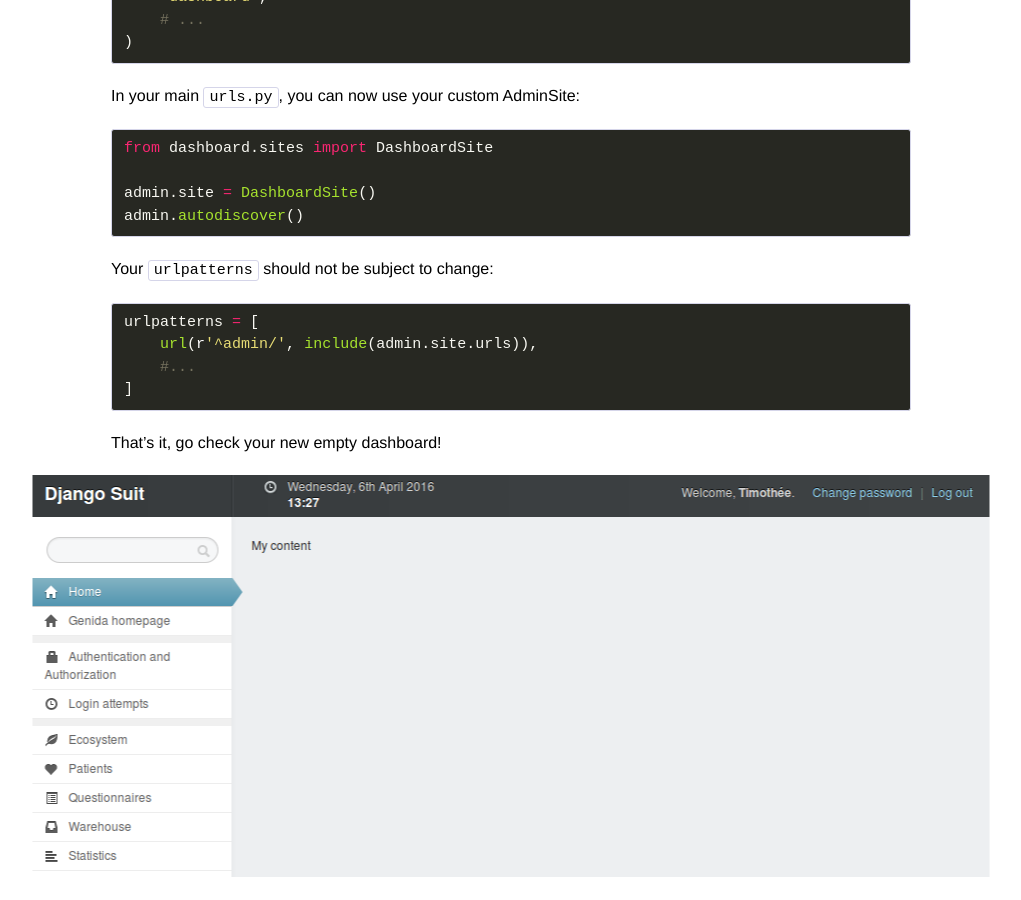
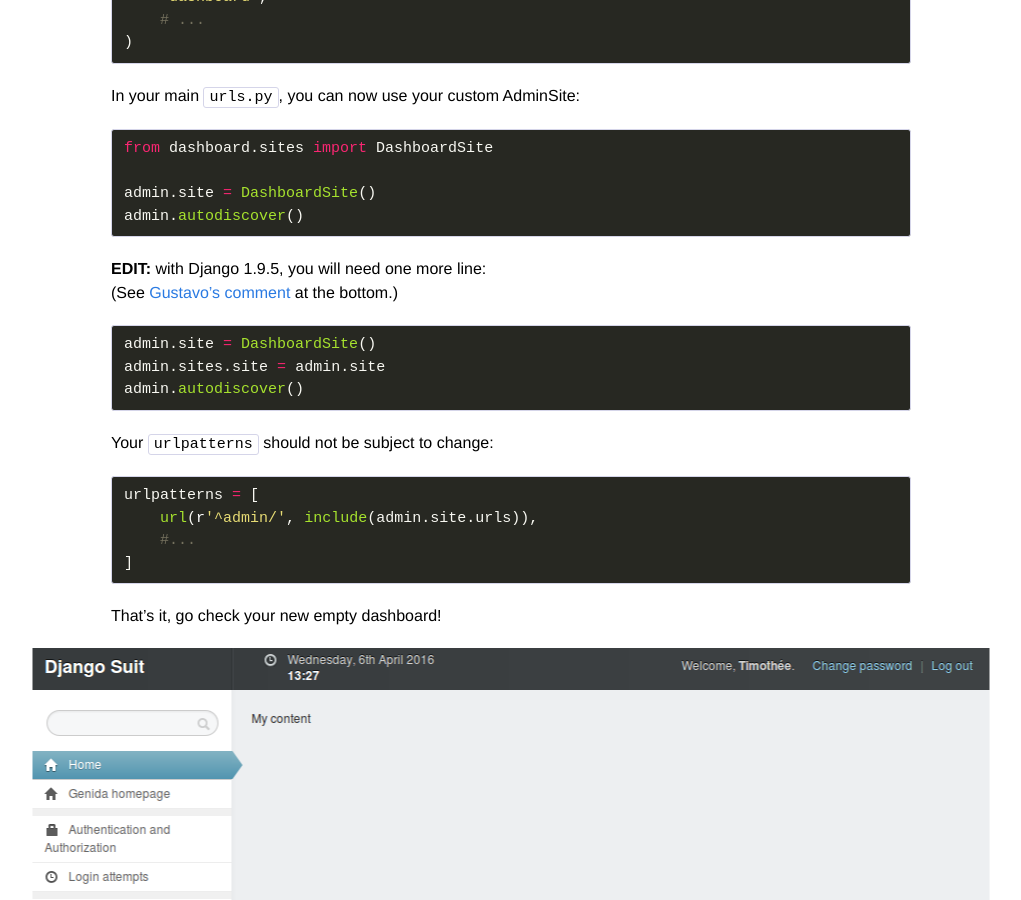
Before and after one commit to pawamoy/website, a Jekyll site: the page built from _posts/2016-04-06-django-dashboard-with-suit-and-highcharts.markdown, in a window 1280 px wide and 900 px high, scrolled down 2612 px. Shown: the whole window, without its empty margins (129-1150 px from the left). Built offline with Jekyll 4.4.1, drawn with Linux system fonts in a browser that asks for light colours; comment, search, counter and statistics services are not loaded.

Commit message:
Add gustavo's comment as an edit

```diff
--- a/_posts/2016-04-06-django-dashboard-with-suit-and-highcharts.markdown
+++ b/_posts/2016-04-06-django-dashboard-with-suit-and-highcharts.markdown
@@ -130,6 +130,16 @@
 admin.site = DashboardSite()
 admin.autodiscover()
 {% endhighlight %}
+
+**EDIT:** with Django 1.9.5, you will need one more line:
+(See [Gustavo's comment](#comment-2643754439) at the bottom.)
+
+{% highlight python %}
+admin.site = DashboardSite()
+admin.sites.site = admin.site
+admin.autodiscover()
+{% endhighlight %}
+
 
 Your `urlpatterns` should not be subject to change:
 
```
